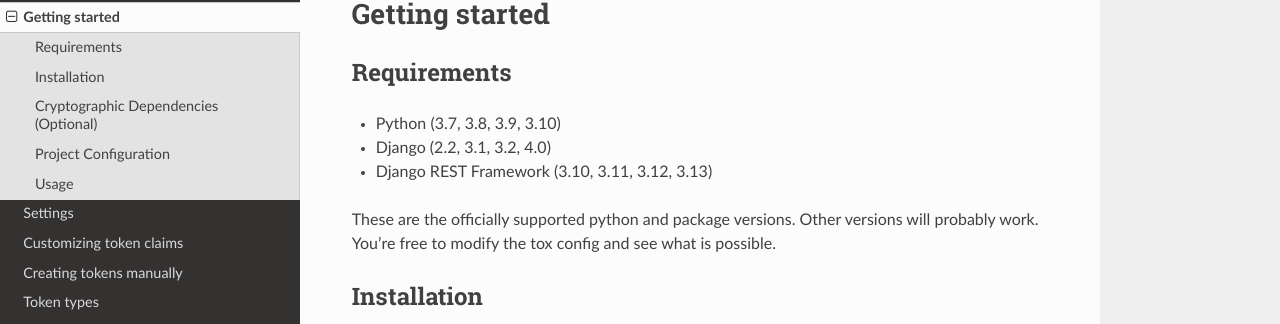
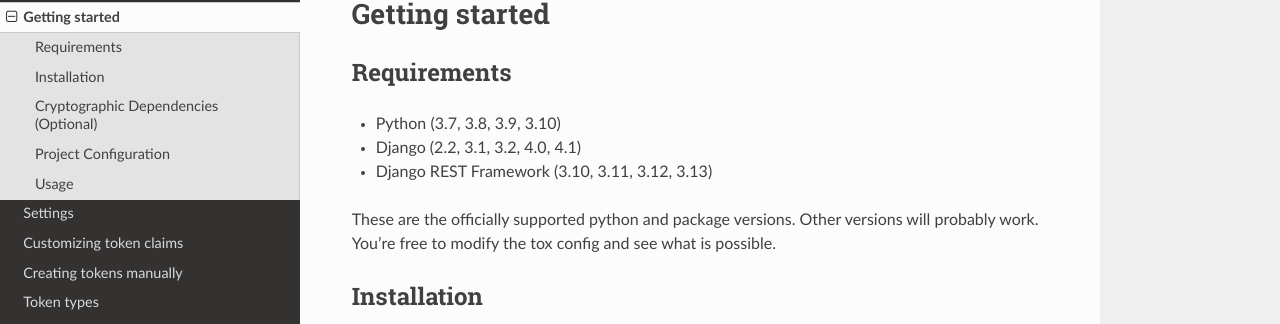
Before and after one commit to jazzband/djangorestframework-simplejwt, a Sphinx documentation site: the page built from docs/getting_started.rst, in a window 1280 px wide and 900 px high. Shown: the part 104-428 px from the top of the window. Built offline with Sphinx 7.4.7 and the Read the Docs theme 2.0.0, drawn with Linux system fonts in a browser that asks for light colours; the version number could not be read and is left out.

Commit message:
Update getting_started.rst
add compatibility django version 4.1 and django rest framework  version 3.14

```diff
--- a/docs/getting_started.rst
+++ b/docs/getting_started.rst
@@ -7,7 +7,7 @@ Requirements
 ------------
 
 * Python (3.7, 3.8, 3.9, 3.10)
-* Django (2.2, 3.1, 3.2, 4.0)
+* Django (2.2, 3.1, 3.2, 4.0, 4.1)
 * Django REST Framework (3.10, 3.11, 3.12, 3.13)
 
 These are the officially supported python and package versions.  Other versions
```
